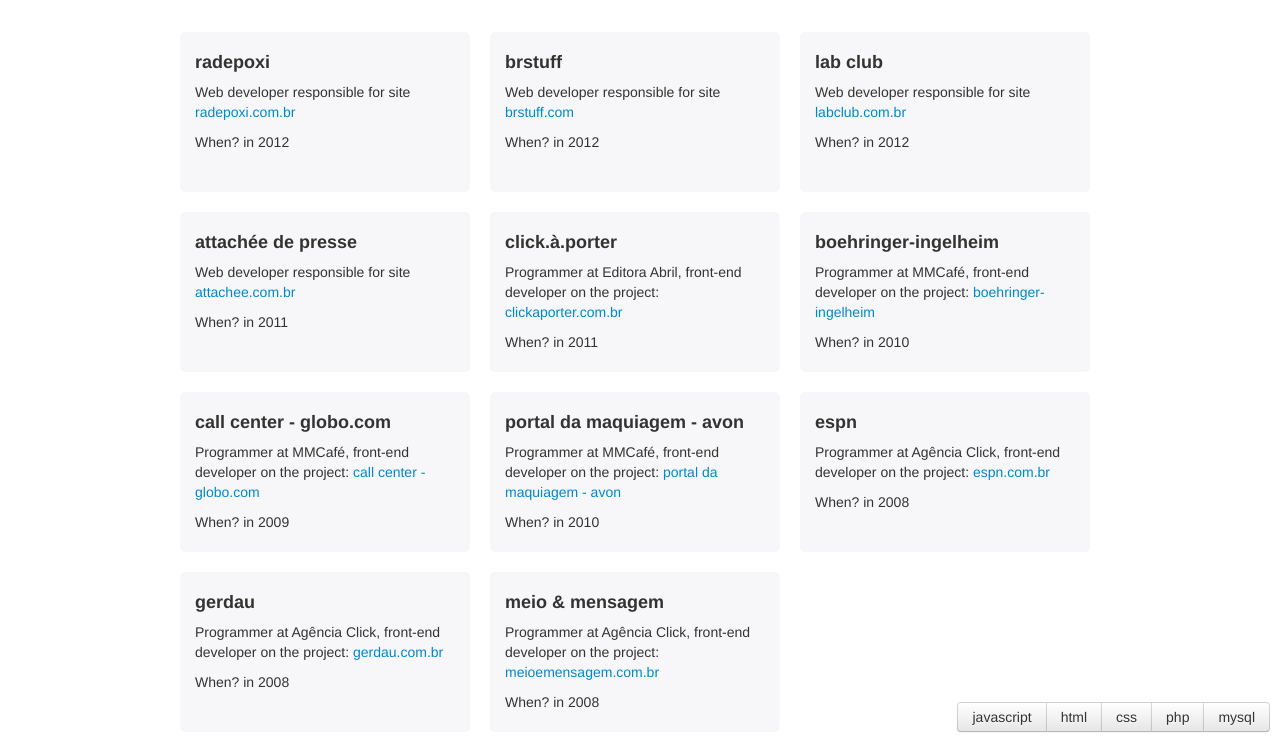
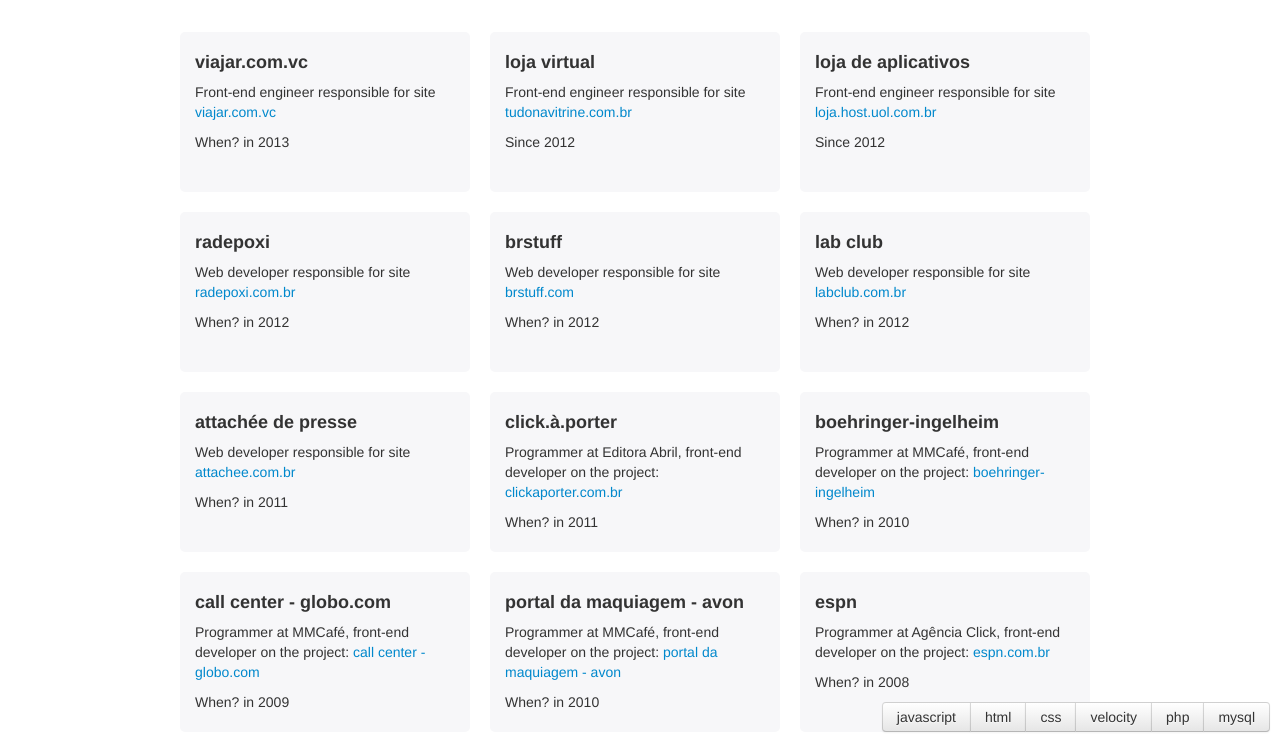
Before and after one commit to tisvasconcelos/proj-portfolio, a plain HTML site: page index.html in a window 1280 px wide. Shown: the part 58-800 px from the top of the page. Drawn offline with nearby package versions, Linux system fonts and the light colour scheme.

Commit message:
Atualização do portifólio

```diff
--- a/index.html
+++ b/index.html
@@ -36,6 +36,24 @@
         <div class="container">
             <section class="projects">
                 <h2>some projects</h2>
+                <div class="project" rel="javascript, html, css">
+                    <h4>viajar.com.vc</h4>
+                    <p>Front-end engineer responsible for site <a href="http://www.viajar.com.vc" target="_blank">viajar.com.vc</a></p>
+                    <p>When? in 2013</p>
+                </div>
+
+                <div class="project" rel="javascript, html, css, velocity">
+                    <h4>loja virtual</h4>
+                    <p>Front-end engineer responsible for site <a href="http://www.tudonavitrine.com.br" target="_blank">tudonavitrine.com.br</a></p>
+                    <p>Since 2012</p>
+                </div>
+
+                <div class="project" rel="javascript, html, css, velocity">
+                    <h4>loja de aplicativos</h4>
+                    <p>Front-end engineer responsible for site <a href="http://loja.host.uol.com.br" target="_blank">loja.host.uol.com.br</a></p>
+                    <p>Since 2012</p>
+                </div>
+
                 <div class="project" rel="php, mysql">
                     <h4>radepoxi</h4>
                     <p>Web developer responsible for site <a href="http://www.radepoxi.com.br/" target="_blank">radepoxi.com.br</a></p>
@@ -107,6 +125,7 @@
                 <button type="button" class="btn">javascript</button>
                 <button type="button" class="btn">html</button>
                 <button type="button" class="btn">css</button>
+                <button type="button" class="btn">velocity</button>
                 <button type="button" class="btn">php</button>
                 <button type="button" class="btn">mysql</button>
             </div>
```
